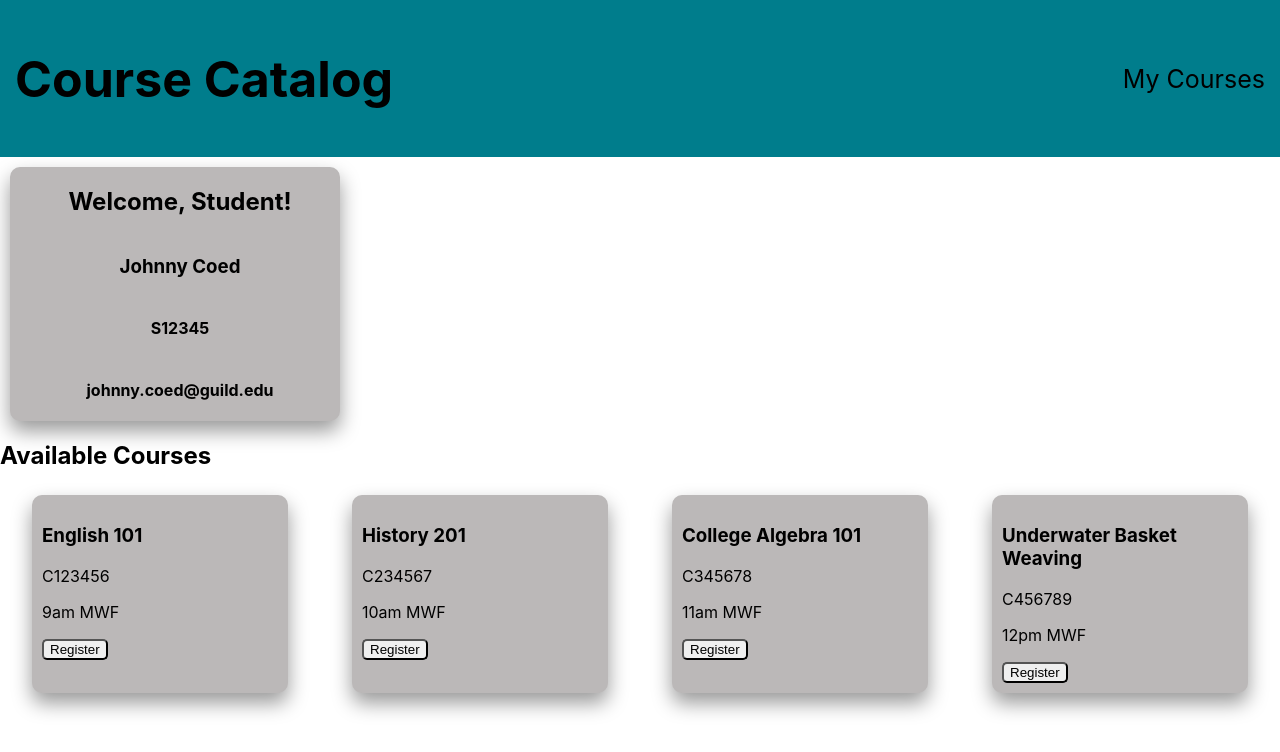
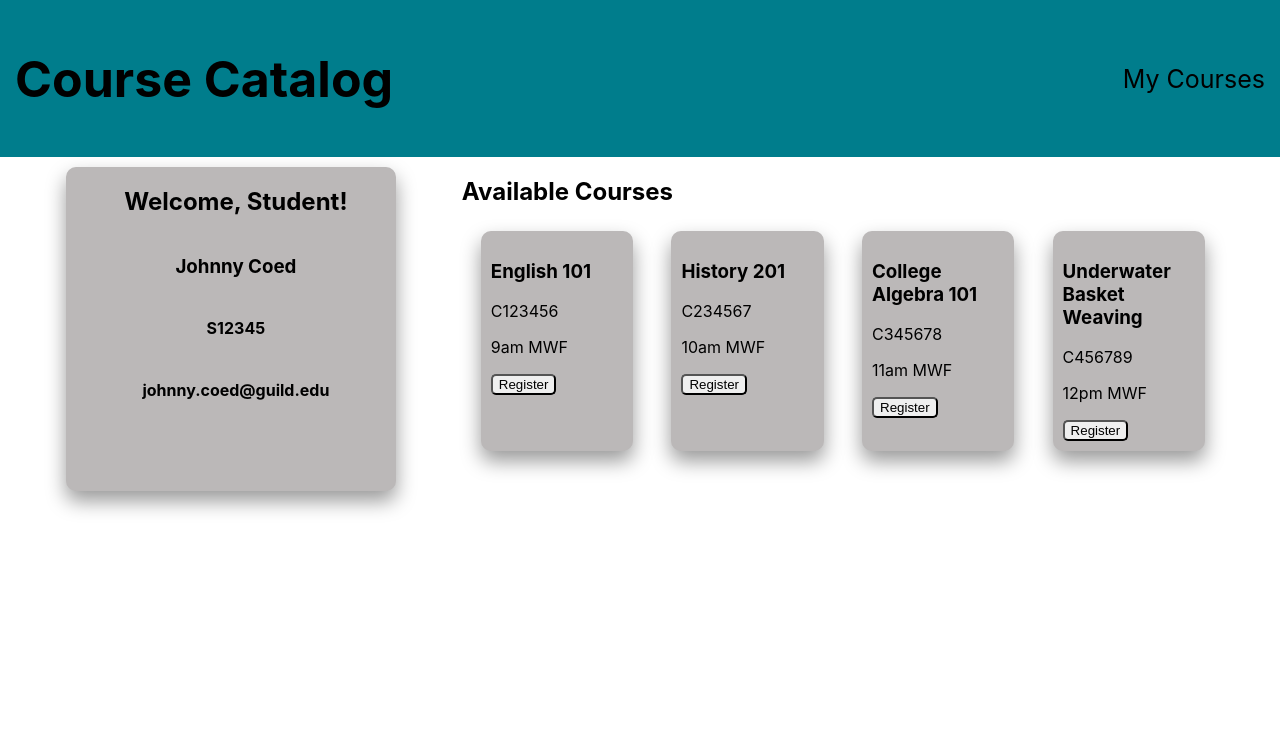
Before and after one commit to stacyp2006/coursecatalog, a React (Create React App) app: page / in a window 1280 px wide. Shown: the top 752 px of the page. Built offline with nearby package versions, Linux system fonts and the light colour scheme.

Commit message:
Add styling to container

```diff
--- a/src/Components/App/App.css
+++ b/src/Components/App/App.css
@@ -1,3 +1,8 @@
 main {
   background-color: white;
 }
+
+.container {
+  display: flex;
+  justify-content: space-evenly;
+}
```
